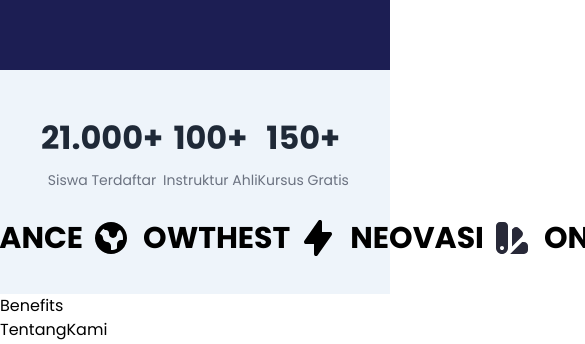
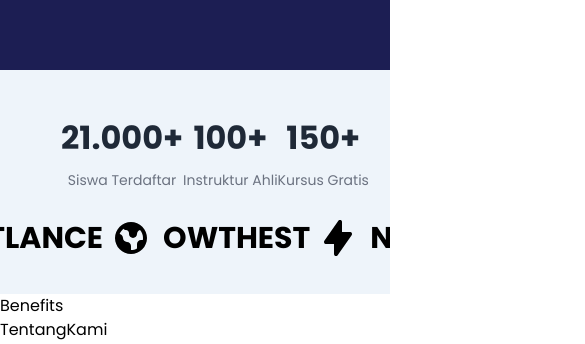
Before and after one commit to Taufik-H/edufree, a React (Vite) app: page / in a window 390 px wide. Shown: the part 854-1198 px from the top of the page, 585 px wide, since content can reach past the window. Built offline with nearby package versions, Linux system fonts and the light colour scheme.

Commit message:
feat: brands icon

```diff
--- a/src/sections/Brands.jsx
+++ b/src/sections/Brands.jsx
@@ -3,10 +3,10 @@
 import { Container } from "../components";
 function Brands() {
   return (
-    <div className="h-56 w-full bg-[#EEF4FA] lg:overflow-hidden lg:flex lg:justify-center  ">
+    <div className="h-56 w-full bg-[#EEF4FA] overflow-hidden lg:flex lg:justify-center  ">
       <Container className={`max-w-[1440px] w-full `}>
         <div className="pt-11 lg:pt-16 mx-auto">
-          <div className="flex flex-col lg:flex-row justify-center mr-10 gap-5 lg:justify-between lg:items-end lg:max-w-[1440px]">
+          <div className="flex flex-col lg:flex-row w-full py-auto justify-center mr-10 gap-5 lg:justify-between lg:items-end lg:max-w-[1440px]">
             <div className="flex  justify-center  w-full   lg:gap-5">
               {countUp.map((item, index) => (
                 <div
```
